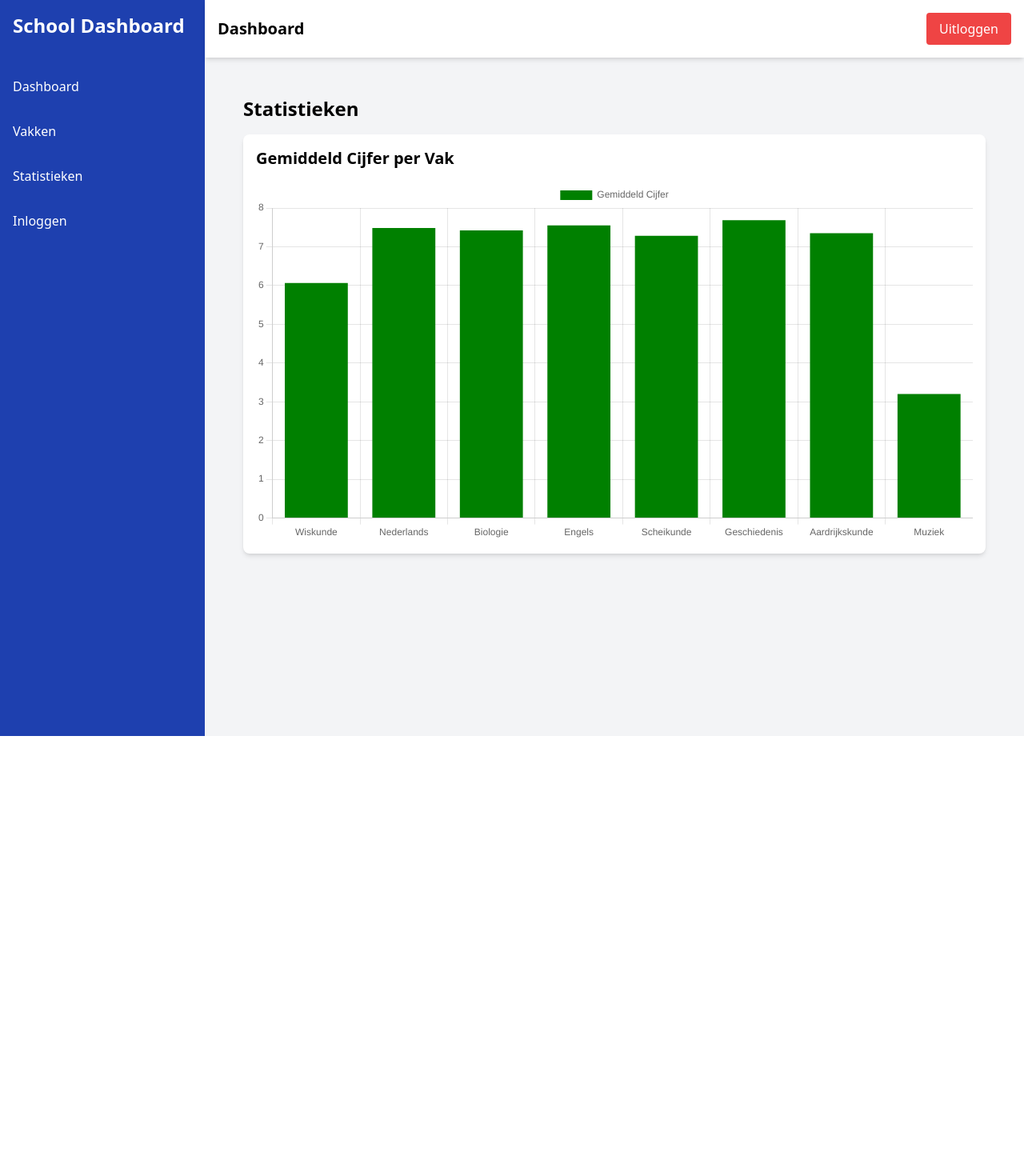
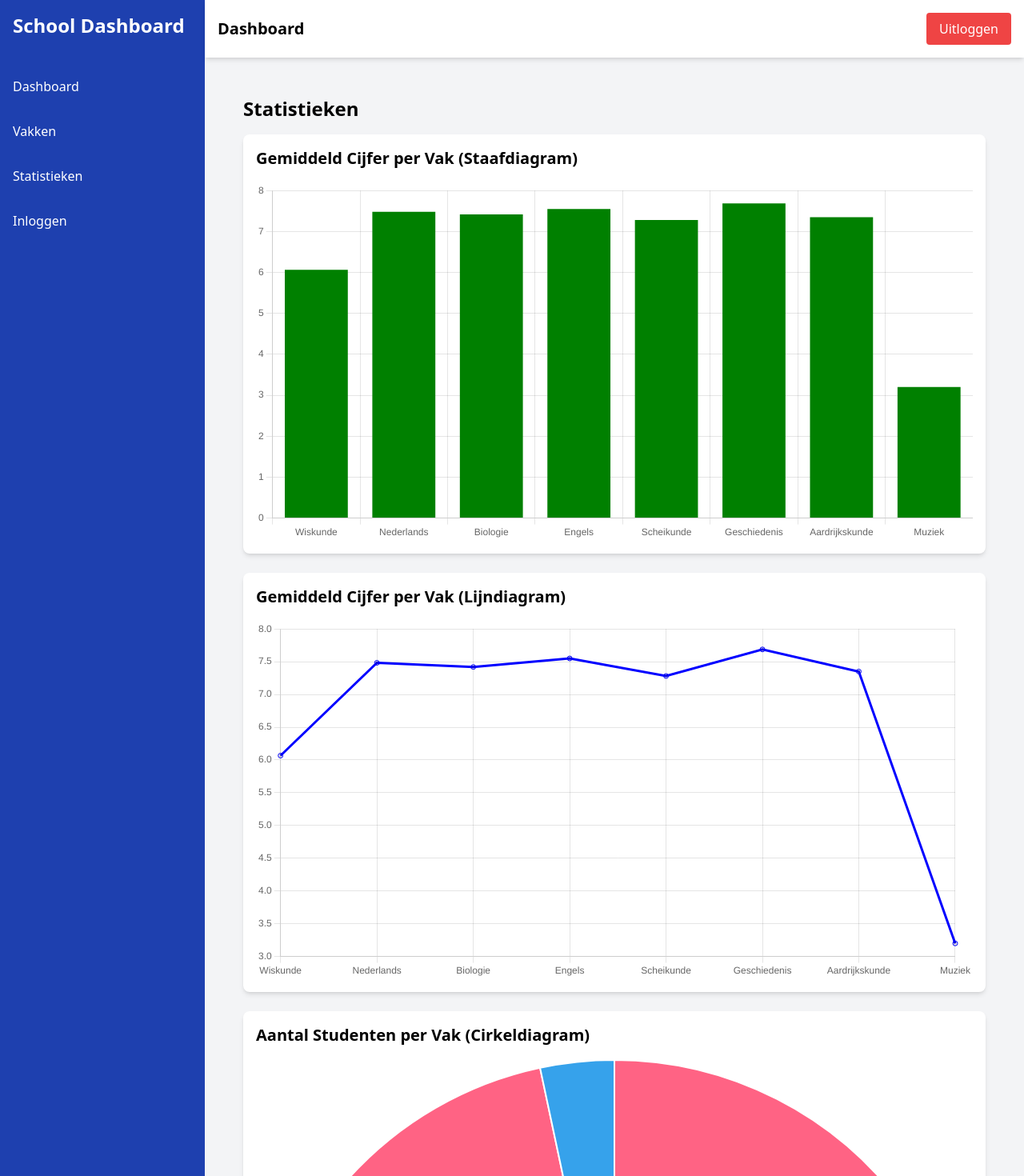
Before and after one commit to AbdellaBoutaarourt/Dashboard, a React (Create React App) app in the folder prototype-dashboard/: page /statistieken in a window 1280 px wide. Shown: the top 1470 px of the page at 80% size. Before the commit the page ends 920 px from the top, so only its background shows below. Built offline with nearby package versions, Linux system fonts and the light colour scheme; the HTML template or start-up script is replaced by a standard one.

Commit message:
pi and line chart

```diff
--- a/prototype-dashboard/src/Pages/StatisticsPage.js
+++ b/prototype-dashboard/src/Pages/StatisticsPage.js
@@ -1,26 +1,38 @@
 import React, { useState, useEffect } from "react";
-import { Bar } from "react-chartjs-2";
-import { Chart as ChartJS, CategoryScale, LinearScale, BarElement, Title, Tooltip, Legend } from "chart.js";
+import { Bar, Line, Pie } from "react-chartjs-2";
+import {
+    Chart as ChartJS,
+    CategoryScale,
+    LinearScale,
+    BarElement,
+    LineElement,
+    PointElement,
+    ArcElement,
+} from "chart.js";
 
-ChartJS.register(CategoryScale, LinearScale, BarElement, Title, Tooltip, Legend);
+ChartJS.register(CategoryScale, LinearScale, BarElement, LineElement, PointElement, ArcElement);
 
 const StatisticsPage = () => {
     const [subjectsStats, setSubjectsStats] = useState([]);
+    const [studentCounts, setStudentCounts] = useState([]);
 
     useEffect(() => {
-        // Laad de data uit het JSON-bestand
         fetch("../data.json")
             .then((response) => response.json())
             .then((data) => {
                 const subjectGrades = {};
+                const subjectStudentCounts = {};
 
+                //  aantal studenten per vak
                 data.students.forEach((student) => {
                     student.subjects.forEach((subject) => {
                         if (!subjectGrades[subject.name]) {
                             subjectGrades[subject.name] = { total: 0, count: 0 };
+                            subjectStudentCounts[subject.name] = 0;
                         }
                         subjectGrades[subject.name].total += subject.grade;
                         subjectGrades[subject.name].count += 1;
+                        subjectStudentCounts[subject.name] += 1;
                     });
                 });
 
@@ -33,13 +45,15 @@ const StatisticsPage = () => {
                 });
 
                 setSubjectsStats(stats);
+                setStudentCounts(Object.entries(subjectStudentCounts).map(([name, count]) => ({ name, count })));
             })
             .catch((error) => {
                 console.error("Error fetching data: ", error);
             });
     }, []);
 
-    const chartData = {
+    //gemiddeld cijfer per vak
+    const barChartData = {
         labels: subjectsStats.map((subject) => subject.name),
         datasets: [
             {
@@ -50,17 +64,60 @@ const StatisticsPage = () => {
         ],
     };
 
+    // (gemiddeld cijfer per vak
+    const lineChartData = {
+        labels: subjectsStats.map((subject) => subject.name),
+        datasets: [
+            {
+                label: "Gemiddeld Cijfer",
+                data: subjectsStats.map((subject) => subject.average),
+                borderColor: "blue",
+                fill: false,
+            },
+        ],
+    };
+
+    //aantal studenten per vak
+    const pieChartData = {
+        labels: studentCounts.map((subject) => subject.name),
+        datasets: [
+            {
+                label: "Aantal Studenten",
+                data: studentCounts.map((subject) => subject.count),
+                backgroundColor: ["#FF6384", "#36A2EB", "#FFCE56"],
+            },
+        ],
+    };
+
     return (
         <div className="bg-gray-100 min-h-screen">
             <div className="p-6">
                 <h1 className="text-2xl font-bold mb-4">Statistieken</h1>
 
-                <div className="bg-white p-4 shadow-md rounded-lg">
-                    <h2 className="text-xl font-semibold mb-4">Gemiddeld Cijfer per Vak</h2>
+                <div className="bg-white p-4 shadow-md rounded-lg mb-6">
+                    <h2 className="text-xl font-semibold mb-4">Gemiddeld Cijfer per Vak (Staafdiagram)</h2>
                     {subjectsStats.length === 0 ? (
                         <p>Geen statistieken beschikbaar...</p>
                     ) : (
-                        <Bar data={chartData} options={{ responsive: true }} />
+                        <Bar data={barChartData} options={{ responsive: true }} />
+                    )}
+                </div>
+
+                <div className="bg-white p-4 shadow-md rounded-lg mb-6">
+                    <h2 className="text-xl font-semibold mb-4">Gemiddeld Cijfer per Vak (Lijndiagram)</h2>
+                    {subjectsStats.length === 0 ? (
+                        <p>Geen statistieken beschikbaar...</p>
+                    ) : (
+                        <Line data={lineChartData} options={{ responsive: true }} />
+                    )}
+                </div>
+
+                <div className="bg-white p-4 shadow-md rounded-lg">
+                    <h2 className="text-xl font-semibold mb-4">Aantal Studenten per Vak (Cirkeldiagram)</h2>
+                    {studentCounts.length === 0 ? (
+                        <p>Geen statistieken beschikbaar...</p>
+                    ) : (
+                        <Pie data={pieChartData} options={{ responsive: true }} />
                     )}
                 </div>
             </div>
```
